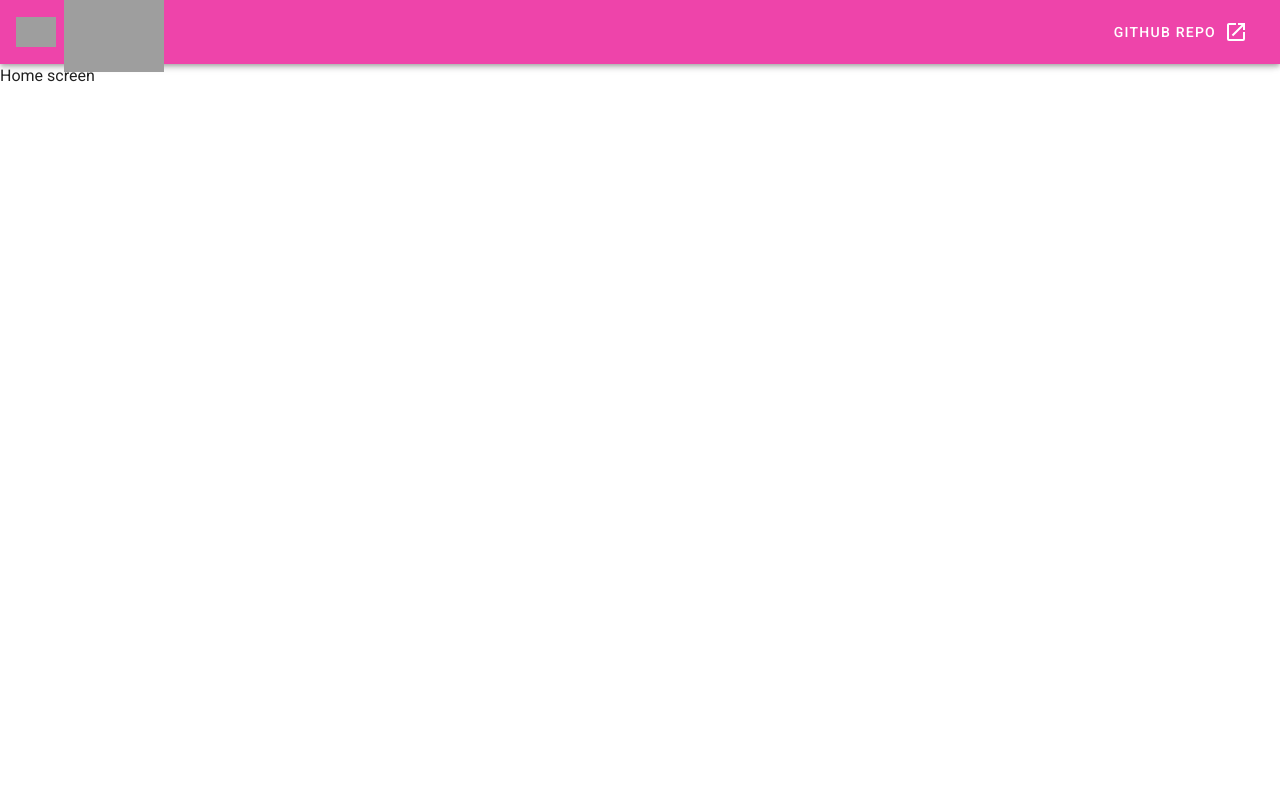
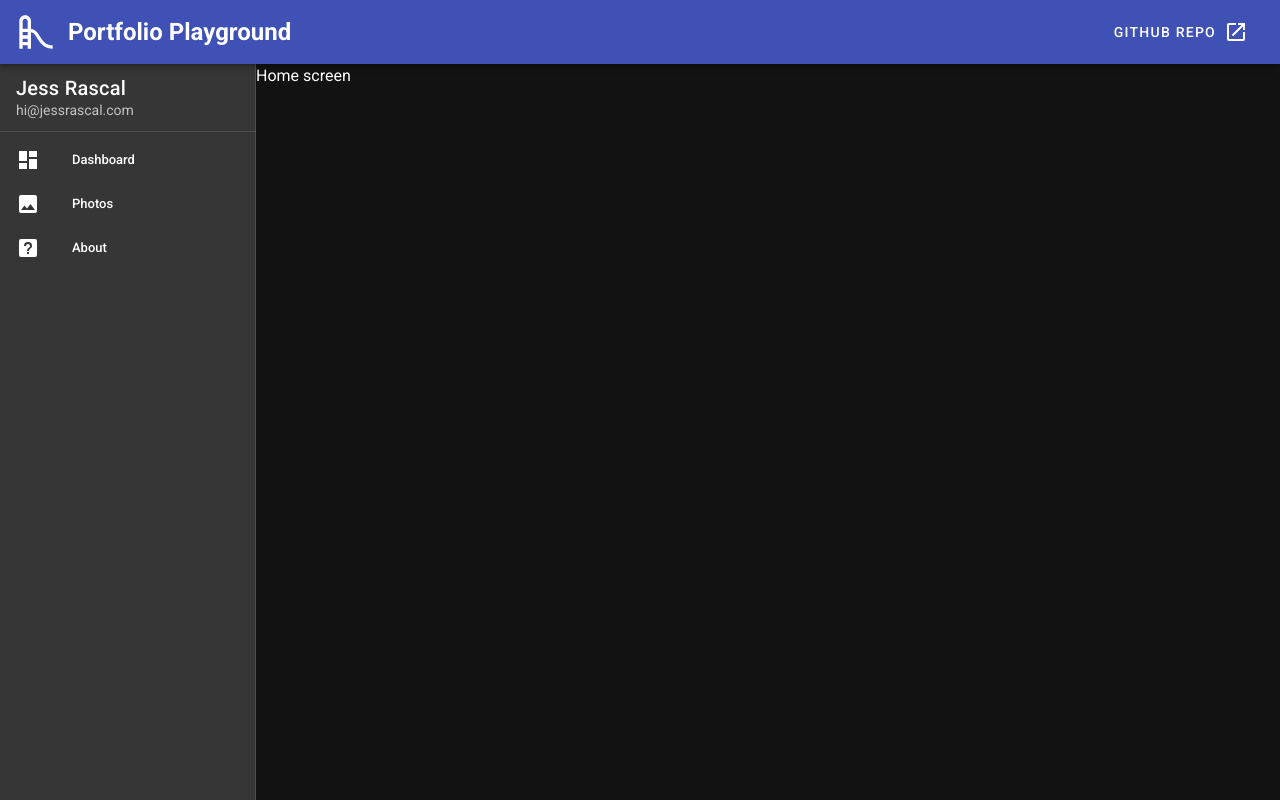
Before and after one commit to JessRascal/skills-playground, a Vue app: page / in a window 1280 px wide. Built offline with nearby package versions, Linux system fonts and the light colour scheme; grey boxes are pictures that could not be loaded.

Commit message:
Navigation layout and foundation

```diff
--- a/public/index.html
+++ b/public/index.html
@@ -1,17 +1,23 @@
 <!DOCTYPE html>
 <html lang="en">
   <head>
-    <meta charset="utf-8">
-    <meta http-equiv="X-UA-Compatible" content="IE=edge">
-    <meta name="viewport" content="width=device-width,initial-scale=1.0">
-    <link rel="icon" href="<%= BASE_URL %>favicon.ico">
+    <meta charset="utf-8" />
+    <meta http-equiv="X-UA-Compatible" content="IE=edge" />
+    <meta name="viewport" content="width=device-width,initial-scale=1.0" />
+    <link rel="icon" href="<%= BASE_URL %>favicon.ico" />
     <title><%= htmlWebpackPlugin.options.title %></title>
-    <link rel="stylesheet" href="https://fonts.googleapis.com/css?family=Roboto:100,300,400,500,700,900">
-    <link rel="stylesheet" href="https://use.fontawesome.com/releases/v5.8.2/css/all.css" integrity="sha384-hWVjflwFxL6sNzntih27bfxkr27PmbbK/iSvJ+a4+0owXq79v+lsFkW54bOGbiDQ" crossorigin="anonymous">
+    <link
+      rel="stylesheet"
+      href="https://fonts.googleapis.com/css?family=Roboto:100,300,400,500,700,900"
+    />
   </head>
   <body>
     <noscript>
-      <strong>We're sorry but <%= htmlWebpackPlugin.options.title %> doesn't work properly without JavaScript enabled. Please enable it to continue.</strong>
+      <strong
+        >We're sorry but <%= htmlWebpackPlugin.options.title %> doesn't work
+        properly without JavaScript enabled. Please enable it to
+        continue.</strong
+      >
     </noscript>
     <div id="app"></div>
     <!-- built files will be auto injected -->
--- a/src/App.vue
+++ b/src/App.vue
@@ -1,38 +1,6 @@
 <template>
   <v-app>
-    <v-app-bar app color="primary" dark>
-      <div class="d-flex align-center">
-        <v-img
-          alt="Vuetify Logo"
-          class="shrink mr-2"
-          contain
-          src="https://cdn.vuetifyjs.com/images/logos/vuetify-logo-dark.png"
-          transition="scale-transition"
-          width="40"
-        />
-
-        <v-img
-          alt="Vuetify Name"
-          class="shrink mt-1 hidden-sm-and-down"
-          contain
-          min-width="100"
-          src="https://cdn.vuetifyjs.com/images/logos/vuetify-name-dark.png"
-          width="100"
-        />
-      </div>
-
-      <v-spacer></v-spacer>
-
-      <v-btn
-        href="https://github.com/vuetifyjs/vuetify/releases/latest"
-        target="_blank"
-        text
-      >
-        <span class="mr-2">GitHub Repo</span>
-        <v-icon>{{ icons.openInNew }}</v-icon>
-      </v-btn>
-    </v-app-bar>
-
+    <TheNavigation />
     <v-main>
       <router-view />
     </v-main>
@@ -40,15 +8,12 @@
 </template>
 
 <script>
-import { mdiOpenInNew } from '@mdi/js';
+import TheNavigation from '@/components/base/TheNavigation';
 
 export default {
   name: 'App',
-
-  data: () => ({
-    icons: {
-      openInNew: mdiOpenInNew,
-    },
-  }),
+  components: {
+    TheNavigation,
+  },
 };
 </script>
--- /dev/null
+++ b/src/components/base/TheAppBar.vue
@@ -0,0 +1,34 @@
+<template>
+  <v-app-bar app color="primary" dark clipped-left>
+    <v-icon x-large class="mr-3">{{ icons.slide }}</v-icon>
+    <div class="d-flex align-center">
+      <h2>Portfolio Playground</h2>
+    </div>
+
+    <v-spacer></v-spacer>
+
+    <v-btn
+      href="https://github.com/JessRascal/skills-playground/"
+      target="_blank"
+      text
+    >
+      <span class="mr-2">GitHub Repo</span>
+      <v-icon>{{ icons.openInNew }}</v-icon>
+    </v-btn>
+  </v-app-bar>
+</template>
+
+<script>
+import { mdiOpenInNew, mdiSlide } from '@mdi/js';
+
+export default {
+  data() {
+    return {
+      icons: {
+        openInNew: mdiOpenInNew,
+        slide: mdiSlide,
+      },
+    };
+  },
+};
+</script>
--- /dev/null
+++ b/src/components/base/TheNavigation.vue
@@ -0,0 +1,18 @@
+<template>
+  <div class="navigation">
+    <TheAppBar />
+    <TheSideNav />
+  </div>
+</template>
+
+<script>
+import TheAppBar from './TheAppBar';
+import TheSideNav from './TheSideNav';
+
+export default {
+  components: {
+    TheAppBar,
+    TheSideNav,
+  },
+};
+</script>
--- /dev/null
+++ b/src/components/base/TheSideNav.vue
@@ -0,0 +1,45 @@
+<template>
+  <v-navigation-drawer app permanent clipped>
+    <v-list-item>
+      <v-list-item-content>
+        <v-list-item-title class="title">
+          Jess Rascal
+        </v-list-item-title>
+        <v-list-item-subtitle>
+          hi@jessrascal.com
+        </v-list-item-subtitle>
+      </v-list-item-content>
+    </v-list-item>
+
+    <v-divider></v-divider>
+
+    <v-list dense nav>
+      <v-list-item v-for="item in items" :key="item.title" link>
+        <v-list-item-icon>
+          <v-icon>{{ item.icon }}</v-icon>
+        </v-list-item-icon>
+
+        <v-list-item-content>
+          <v-list-item-title>{{ item.title }}</v-list-item-title>
+        </v-list-item-content>
+      </v-list-item>
+    </v-list>
+  </v-navigation-drawer>
+</template>
+
+<script>
+import { mdiViewDashboard, mdiImage, mdiHelpBox } from '@mdi/js';
+
+export default {
+  data() {
+    return {
+      items: [
+        { title: 'Dashboard', icon: mdiViewDashboard },
+        { title: 'Photos', icon: mdiImage },
+        { title: 'About', icon: mdiHelpBox },
+      ],
+      right: null,
+    };
+  },
+};
+</script>
--- a/src/plugins/vuetify.js
+++ b/src/plugins/vuetify.js
@@ -8,7 +8,17 @@ export default new Vuetify({
     options: {
       customProperties: true,
     },
+    dark: true,
     themes: {
+      dark: {
+        primary: '#3f51b5',
+        secondary: '#ff9800',
+        accent: '#ff5722',
+        error: '#f44336',
+        warning: '#ffc107',
+        info: '#2196f3',
+        success: '#4caf50',
+      },
       light: {
         primary: '#ee44aa',
         secondary: '#424242',
--- a/src/store/index.js
+++ b/src/store/index.js
@@ -6,6 +6,6 @@ Vue.use(Vuex);
 export default new Vuex.Store({
   state: {},
   mutations: {},
-  actions: {},
-  modules: {},
+  // actions: {},
+  // modules: {},
 });
```
